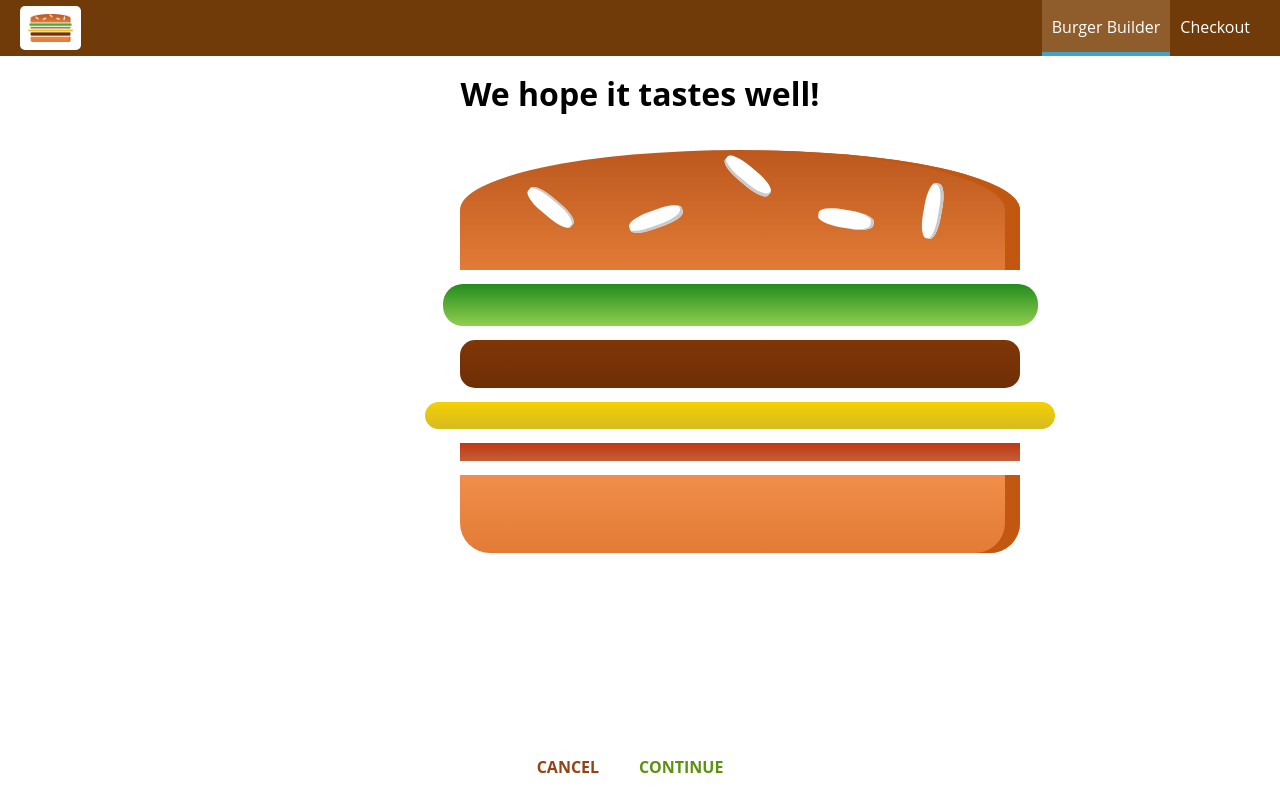
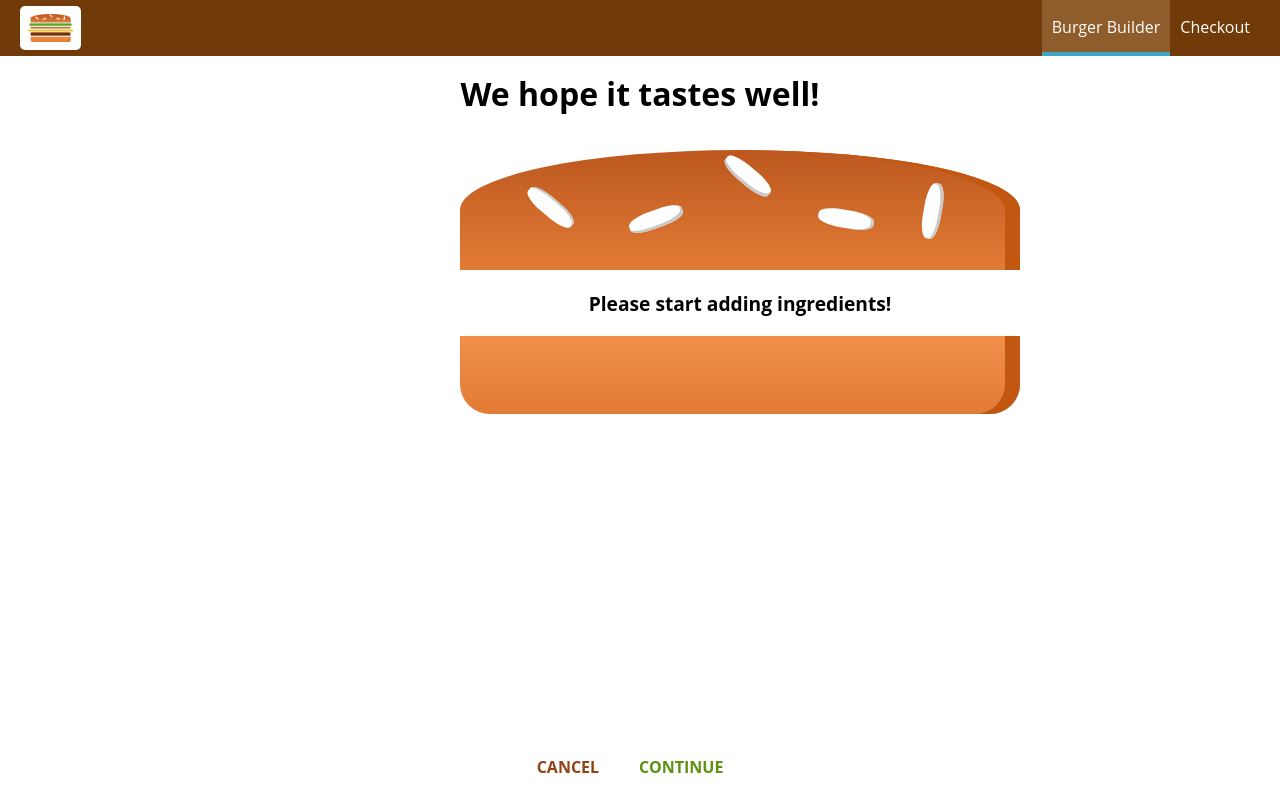
Before and after one commit to KrystianKaminski/reactApp-burger, a React (Create React App) app in the folder react-builder-burger-v1/: page /checkout in a window 1280 px wide. Built offline with nearby package versions, Linux system fonts and the light colour scheme.

Commit message:
Passing ingredients via query params

```diff
--- a/react-builder-burger-v1/src/containers/BurgerBuilder/BurgerBuilder.js
+++ b/react-builder-burger-v1/src/containers/BurgerBuilder/BurgerBuilder.js
@@ -117,7 +117,15 @@
     //       purchasing: false
     //     });
     //   });
-    this.props.history.push('/checkout')
+    const queryParams = []
+    for (let i in this.state.ingredients) {
+      queryParams.push(encodeURIComponent(i) + '=' + encodeURIComponent(this.state.ingredients[i]))
+    }
+    const queryString = queryParams.join('&')
+    this.props.history.push({
+      pathname: '/checkout',
+      search: '?' + queryString
+    })
   };
 
   render() {
--- a/react-builder-burger-v1/src/containers/Checkout/Checkout.js
+++ b/react-builder-burger-v1/src/containers/Checkout/Checkout.js
@@ -11,6 +11,16 @@
             bacon: 1
         }
 
+    }
+
+    componentDidMount() {
+        const query = new URLSearchParams(this.props.location.search)
+        const ingredients = {}
+        for (let param of query.entries()) {
+            // ['salad', '1']
+            ingredients[param[0]] = +param[1]
+        }
+        this.setState({ingredients: ingredients})
     }
 
     checkoutCancelledHandler = () => {
```
